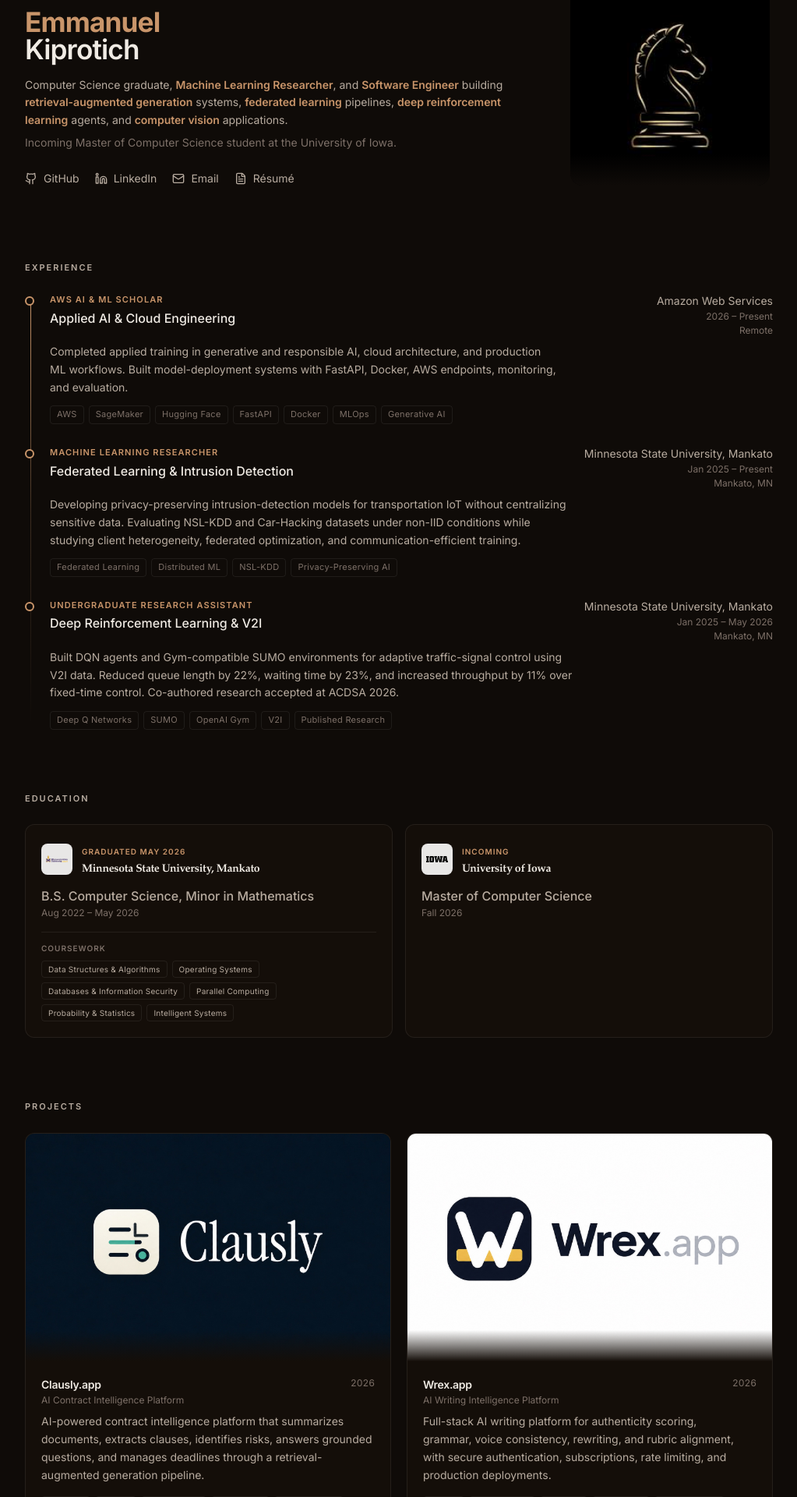
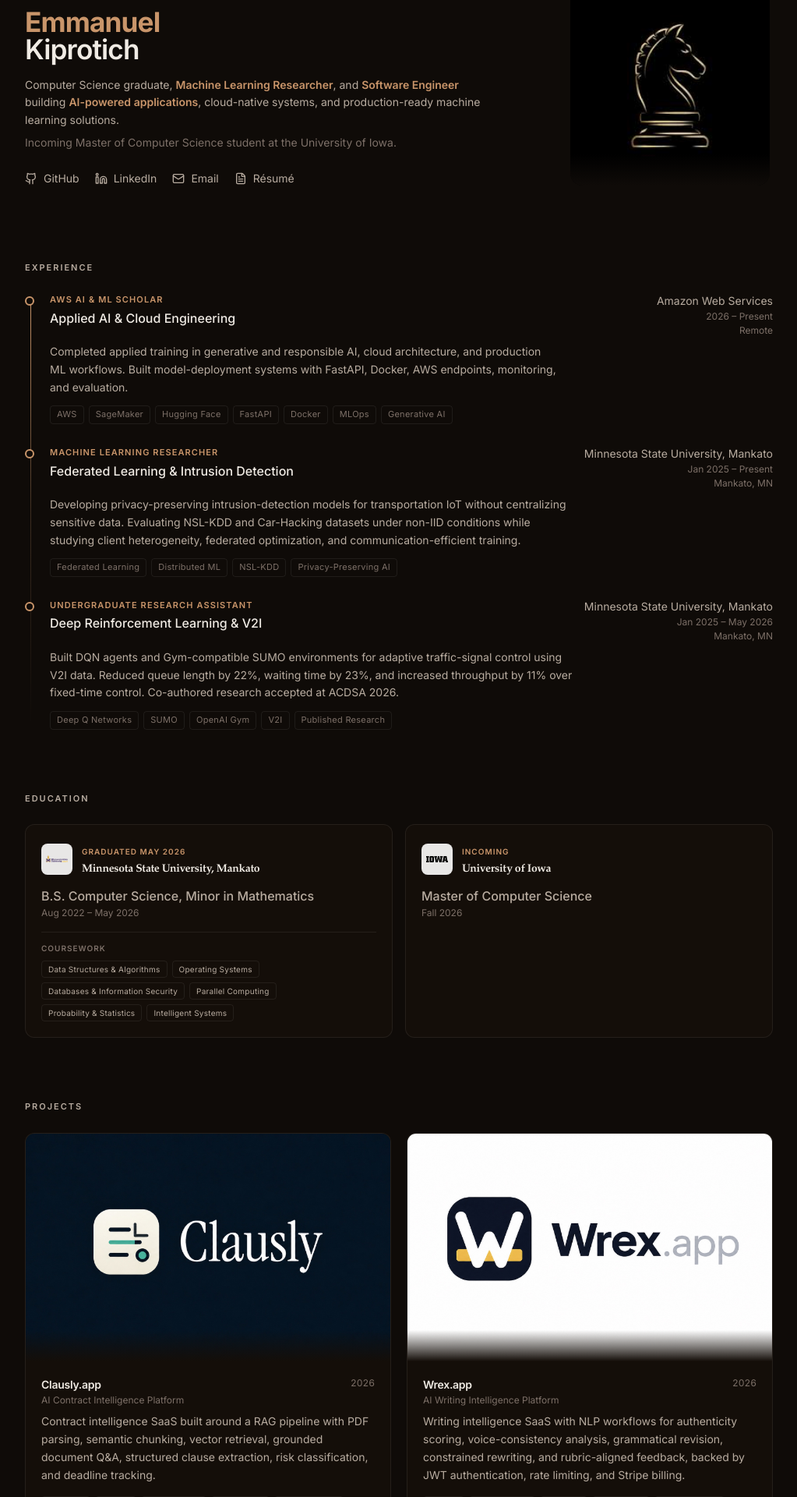
Before and after one commit to EGKIP/Portfolio, a React (Vite) app: page / in a window 1280 px wide. Shown: the part 100-2020 px from the top of the page at 78% size, without its empty margins (128-1151 px from the left). Built offline with nearby package versions, Linux system fonts and the light colour scheme.

Commit message:
clarify Clausly and Wrex architecture

```diff
--- a/index.html
+++ b/index.html
@@ -6,7 +6,7 @@
 
     <!-- Primary meta -->
     <title>Emmanuel Kiprotich | Software Engineer & ML Researcher</title>
-    <meta name="description" content="Portfolio of Emmanuel Kiprotich, a software engineer and ML researcher working across retrieval-augmented generation, federated learning, deep reinforcement learning, and computer vision." />
+    <meta name="description" content="Portfolio of Emmanuel Kiprotich, a software engineer and machine learning researcher building AI-powered applications, cloud-native systems, and production ML solutions." />
     <meta name="author" content="Emmanuel Kiprotich" />
     <meta name="robots" content="index, follow, max-image-preview:large" />
     <link rel="canonical" href="https://ekiprotich.dev/" />
@@ -15,7 +15,7 @@
     <meta property="og:type"        content="website" />
     <meta property="og:site_name"   content="Emmanuel Kiprotich" />
     <meta property="og:title"       content="Emmanuel Kiprotich | Software Engineer & ML Researcher" />
-    <meta property="og:description" content="Retrieval-augmented generation, federated learning, deep reinforcement learning, computer vision, and production AI systems." />
+    <meta property="og:description" content="AI-powered applications, cloud-native systems, and production-ready machine learning solutions." />
     <meta property="og:url"         content="https://ekiprotich.dev/" />
     <meta property="og:image"       content="https://ekiprotich.dev/og.png" />
     <meta property="og:image:width" content="1200" />
@@ -25,7 +25,7 @@
     <!-- Twitter card -->
     <meta name="twitter:card"        content="summary_large_image" />
     <meta name="twitter:title"       content="Emmanuel Kiprotich | Software Engineer & ML Researcher" />
-    <meta name="twitter:description" content="Retrieval-augmented generation, federated learning, deep reinforcement learning, computer vision, and production AI systems." />
+    <meta name="twitter:description" content="AI-powered applications, cloud-native systems, and production-ready machine learning solutions." />
     <meta name="twitter:image"       content="https://ekiprotich.dev/og.png" />
 
     <!-- Favicon — EK monogram -->
--- a/src/data/site.ts
+++ b/src/data/site.ts
@@ -2,7 +2,7 @@
 export const siteIdentity = {
   greeting: 'Hello, I am',
   name: 'Emmanuel Kiprotich',
-  bio: 'Computer Science graduate, Machine Learning Researcher, and Software Engineer building retrieval-augmented generation systems, federated learning pipelines, deep reinforcement learning agents, and computer vision applications.',
+  bio: 'Computer Science graduate, Machine Learning Researcher, and Software Engineer building AI-powered applications, cloud-native systems, and production-ready machine learning solutions.',
   bioExtended: 'Incoming Master of Computer Science student at the University of Iowa.',
 } as const
 
@@ -208,7 +208,7 @@
     title: 'Clausly.app',
     subtitle: 'AI Contract Intelligence Platform',
     description:
-      'AI-powered contract intelligence platform that summarizes documents, extracts clauses, identifies risks, answers grounded questions, and manages deadlines through a retrieval-augmented generation pipeline.',
+      'Contract intelligence SaaS built around a RAG pipeline with PDF parsing, semantic chunking, vector retrieval, grounded document Q&A, structured clause extraction, risk classification, and deadline tracking.',
     stack: ['Next.js', 'React', 'TypeScript', 'Supabase', 'PostgreSQL', 'OpenAI', 'RAG'],
     imageSrc: clauslyImg,
     imageAlt: 'Clausly AI contract intelligence platform wordmark',
@@ -223,7 +223,7 @@
     title: 'Wrex.app',
     subtitle: 'AI Writing Intelligence Platform',
     description:
-      'Full-stack AI writing platform for authenticity scoring, grammar, voice consistency, rewriting, and rubric alignment, with secure authentication, subscriptions, rate limiting, and production deployments.',
+      'Writing intelligence SaaS with NLP workflows for authenticity scoring, voice-consistency analysis, grammatical revision, constrained rewriting, and rubric-aligned feedback, backed by JWT authentication, rate limiting, and Stripe billing.',
     stack: ['React', 'TypeScript', 'FastAPI', 'Supabase', 'PostgreSQL', 'OpenAI', 'Stripe'],
     imageSrc: wrexImg,
     imageAlt: 'Wrex AI writing intelligence platform logo',
--- a/src/sections/hero-preview.tsx
+++ b/src/sections/hero-preview.tsx
@@ -3,14 +3,7 @@
 import { ProfileActionLink } from '../components/ui/profile-action-link'
 import { navigation, profileActions, profileImageSrc, siteIdentity } from '../data/site'
 
-const TECH_KEYWORDS = [
-  'Machine Learning Researcher',
-  'Software Engineer',
-  'retrieval-augmented generation',
-  'federated learning',
-  'deep reinforcement learning',
-  'computer vision',
-]
+const TECH_KEYWORDS = ['Machine Learning Researcher', 'Software Engineer', 'AI-powered applications']
 const TECH_SET = new Set(TECH_KEYWORDS)
 const TECH_RE = new RegExp(`\\b(${TECH_KEYWORDS.join('|')})\\b`)
 
```
Also changed, not shown: 1 other file (tests, documents, lock files or other folders).
